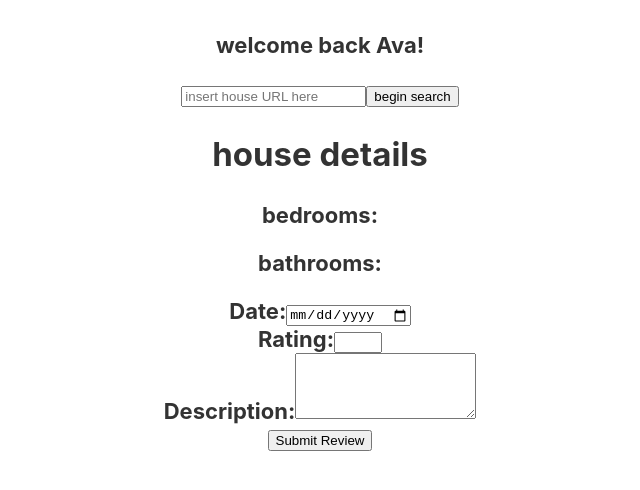
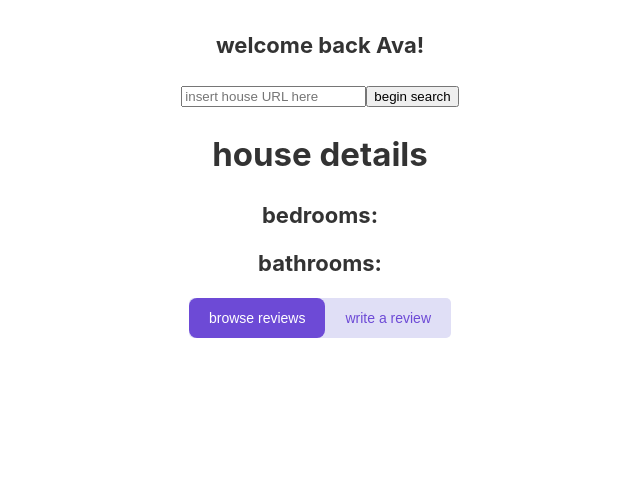
Before and after one commit to crucial-rushil/chromExtension, a React (Create React App) app in the folder house-review/: page / in a window 1280 px wide. Shown: the top 490 px of the page, without its empty margins (320-960 px from the left). Built offline with nearby package versions, Linux system fonts and the light colour scheme.

Commit message:
toggle and review form changes

```diff
--- a/house-review/package.json
+++ b/house-review/package.json
@@ -3,6 +3,10 @@
   "version": "0.1.0",
   "private": true,
   "dependencies": {
+    "@emotion/react": "^11.13.0",
+    "@emotion/styled": "^11.13.0",
+    "@mui/icons-material": "^5.16.4",
+    "@mui/material": "^5.16.4",
     "@testing-library/jest-dom": "^5.17.0",
     "@testing-library/react": "^13.4.0",
     "@testing-library/user-event": "^13.5.0",
@@ -10,6 +14,7 @@
     "react": "^18.3.1",
     "react-dom": "^18.3.1",
     "react-scripts": "5.0.1",
+    "styled-components": "^6.1.12",
     "web-vitals": "^2.1.4"
   },
   "scripts": {
--- a/house-review/src/App.js
+++ b/house-review/src/App.js
@@ -3,10 +3,12 @@ import './App.css';
 import axios from 'axios';
 import React, { useState } from 'react';
 import ReviewForm from './ReviewForm';
+import Toggle from './Toggle';
 
 function App() {
   const [url, setUrl] = useState('');
   const [details, setDetails] = useState({ bedrooms: '', bathrooms: '' });
+  const [activeToggle, setActiveToggle] = useState('browse');
 
   const handleInputChange = (e) => {
     setUrl(e.target.value);
@@ -56,7 +58,8 @@ function App() {
           <p>bedrooms: {details.bedrooms}</p>
           <p>bathrooms: {details.bathrooms}</p>
         </div>
-        <ReviewForm />
+        <Toggle active = {activeToggle} setActive= {setActiveToggle} />
+        {activeToggle === 'write' && <ReviewForm/>}
       </header>
     </div>
   );
--- a/house-review/src/ReviewForm.js
+++ b/house-review/src/ReviewForm.js
@@ -1,8 +1,10 @@
 import React, { useState } from 'react';
+import Rating from '@mui/material/Rating';
+import TextField from '@mui/material/TextField';
 
 const ReviewForm = () => {
   const [date, setDate] = useState('');
-  const [rating, setRating] = useState('');
+  const [rating, setRating] = useState(2);
   const [description, setDescription] = useState('');
 
   const handleSubmit = (e) => {
@@ -11,44 +13,46 @@ const ReviewForm = () => {
     console.log({ date, rating, description });
     // Reset form fields after submission if needed
     setDate('');
-    setRating('');
+    setRating(2);
     setDescription('');
   };
 
   return (
     <form onSubmit={handleSubmit}>
-      <div>
-        <label>Date:</label>
-        <input
+      <div style={{ marginBottom: '1rem' }}>
+        <h5 style={{ textAlign: 'left', marginBottom: '0.5rem' }}>date:</h5>
+        <TextField
           type="date"
           value={date}
           onChange={(e) => setDate(e.target.value)}
+          InputLabelProps={{
+            shrink: true,
+          }}
           required
         />
       </div>
-      <div>
-        <label>Rating:</label>
-        <input
-          type="number"
+      <div style={{ marginBottom: '1rem' }}>
+        <h5 style={{ textAlign: 'left', marginBottom: '0.5rem' }}>rating:</h5>
+        <Rating
+          name="simple-controlled"
           value={rating}
-          onChange={(e) => setRating(e.target.value)}
-          min="1"
-          max="5"
-          required
+          onChange={(event, newValue) => {
+            setRating(newValue);
+          }}
         />
       </div>
-      <div>
-        <label>Description:</label>
+      <div style={{ marginBottom: '1rem' }}>
+        <h5 style={{ textAlign: 'left', marginBottom: '0.5rem' }}>description:</h5>
         <textarea
           value={description}
           onChange={(e) => setDescription(e.target.value)}
           rows="4"
+          style={{ width: '100%' }}
           required
         />
       </div>
       <button type="submit">Submit Review</button>
     </form>
-    // <p>DISLAY SOME TEXT</p>
   );
 };
 
--- /dev/null
+++ b/house-review/src/Toggle.js
@@ -0,0 +1,50 @@
+import React, { useState } from 'react';
+import styled from 'styled-components';
+
+const ToggleCont = styled.div`
+  display: flex;
+  border-radius: 5px;
+  background-color: #e0dff6;
+  margin-bottom: 20px;
+`;
+
+const ToggleButt = styled.button`
+  flex: 1;
+  padding: 12px 20px; /* Increase padding for larger button */
+  border-radius: 8px;
+  border: none;
+  outline: none;
+  cursor: pointer;
+  background-color: ${({ active }) => (active ? '#6d4ad6' : 'transparent')};
+  color: ${({ active }) => (active ? 'white' : '#6d4ad6')};
+  transition: background-color 0.3s, color 0.3s;
+  white-space: nowrap; /* Prevent text wrapping */
+  display: flex;
+  align-items: center;
+  justify-content: center;
+  font-size: 14px;
+
+  &:hover {
+    background-color: #a594f9;
+    color: white;
+  }
+`;
+
+const Toggle = ({ active, setActive }) => (
+  <ToggleCont>
+    <ToggleButt
+      active={active === 'browse'}
+      onClick={() => setActive('browse')}
+    >
+      browse reviews
+    </ToggleButt>
+    <ToggleButt
+      active={active === 'write'}
+      onClick={() => setActive('write')}
+    >
+      write a review
+    </ToggleButt>
+  </ToggleCont>
+);
+
+export default Toggle;
```
Also changed, not shown: 1 other file (tests, documents, lock files or other folders).
